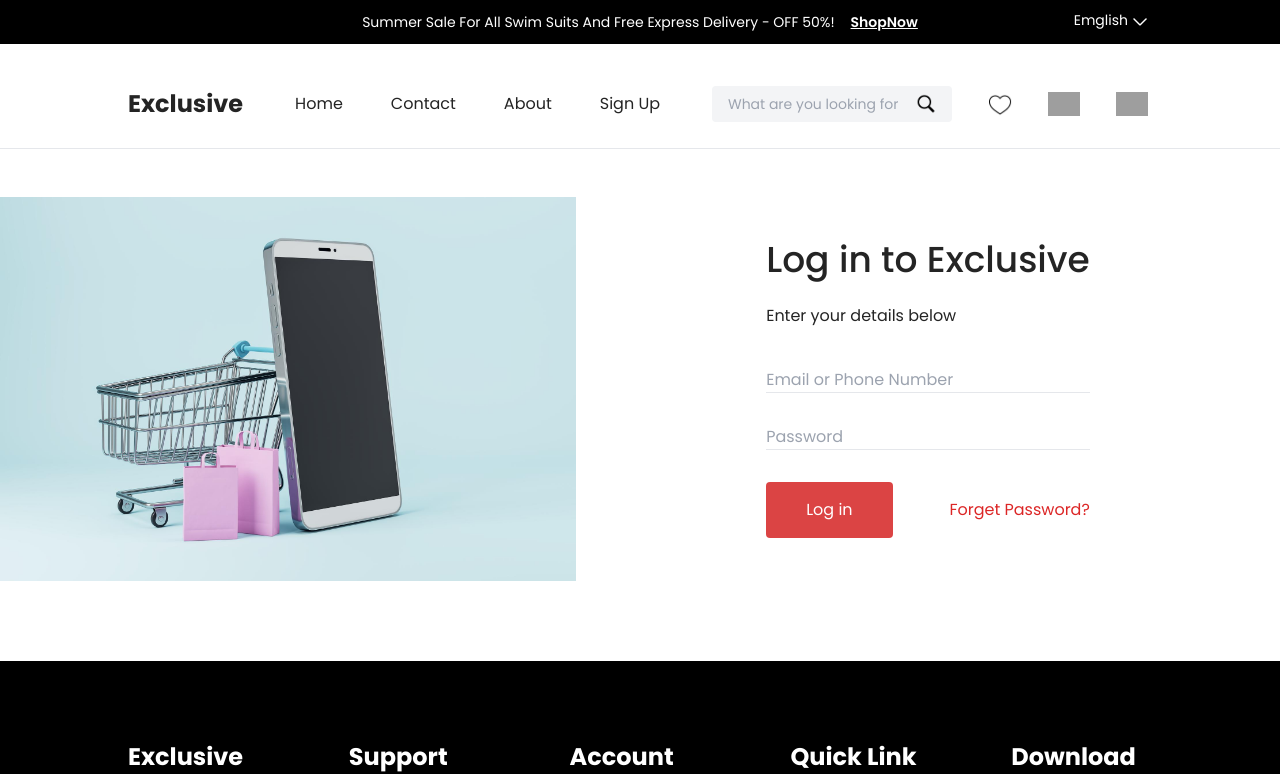
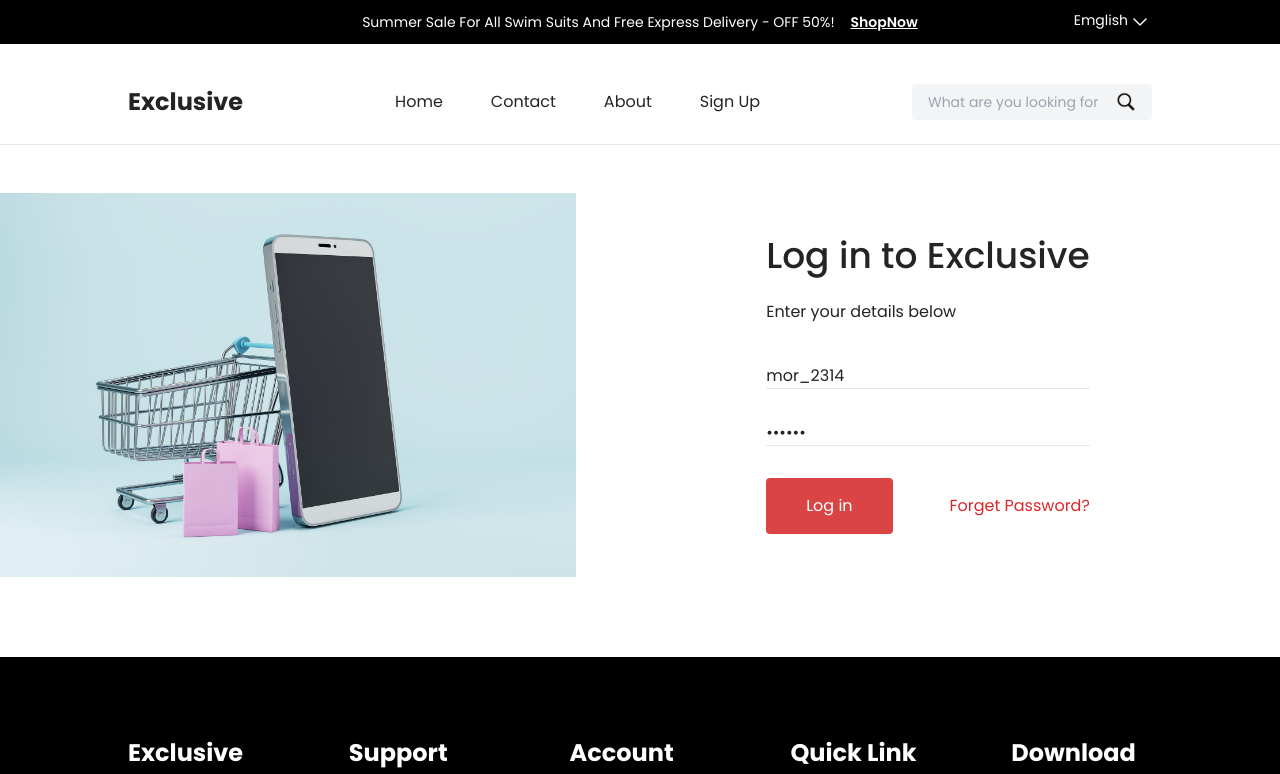
Before and after one commit to yabibal-Hu/Intern-E-Commerce, a React (Vite) app: page /login in a window 1280 px wide. Shown: the top 774 px of the page. Built offline with nearby package versions, Linux system fonts and the light colour scheme; grey boxes are pictures that could not be loaded.

Commit message:
update signin page

```diff
--- a/src/App.tsx
+++ b/src/App.tsx
@@ -1,5 +1,5 @@
 import "./App.css";
-import { Routes, Route } from "react-router-dom";
+import { Routes, Route, Navigate } from "react-router-dom";
 import CartPage from "./pages/CartPage";
 import Home from "./pages/Home";
 import Header from "./components/Header";
@@ -8,18 +8,43 @@ import Checkout from "./pages/Checkout";
 import Login from "./pages/Login";
 import SignUp from "./pages/SignUp";
 import Wishlist from "./pages/Wishlist";
+import { useEffect, useState } from "react";
 
 const App: React.FC = () => {
+  const [token, setToken] = useState<string | null>(null);
+  useEffect(() => {
+  const token = sessionStorage.getItem("token");
+  setToken(token);
+  }, []);
+
   return (
     <>
       <Header />
       <Routes>
-        <Route path="/" element={<Home />} />
-        <Route path="/login" element={<Login />} />
-        <Route path="/signup" element={<SignUp />} />
-        <Route path="/cart" element={<CartPage />} />
-        <Route path="/checkout" element={<Checkout />} />
-        <Route path="/wishlist" element={<Wishlist/>} />
+        {/* Public Routes */}
+        <Route
+          path="/login"
+          element={token ? <Navigate to="/" /> : <Login />}
+        />
+        <Route
+          path="/signup"
+          element={token ? <Navigate to="/" /> : <SignUp />}
+        />
+
+        {/* Protected Routes */}
+        <Route path="/" element={token ? <Home /> : <Navigate to="/login" />} />
+        <Route
+          path="/cart"
+          element={token ? <CartPage /> : <Navigate to="/login" />}
+        />
+        <Route
+          path="/checkout"
+          element={token ? <Checkout /> : <Navigate to="/login" />}
+        />
+        <Route
+          path="/wishlist"
+          element={token ? <Wishlist /> : <Navigate to="/login" />}
+        />
       </Routes>
       <Footer />
     </>
--- a/src/components/Header.tsx
+++ b/src/components/Header.tsx
@@ -21,6 +21,13 @@ export default function Header() {
   const { cartItems } = useCart();
   const totalIWishlistItems = Object.keys(wishlistItems).length;
   const totalCartItems = Object.keys(cartItems).length;
+const token = sessionStorage.getItem("token");
+
+const signOut = () => {
+  sessionStorage.removeItem("token");
+  window.location.replace("/login");
+
+}
 
   return (
     <section className="sticky top-0 bg-white z-50">
@@ -61,6 +68,8 @@ export default function Header() {
               />
             </div>
           </div>
+          {token && (
+
           <div className="flex justify-center items-center gap-8">
             <Link to="/wishlist" className="relative">
               <img src={heart} alt="" className="w-8 p-1" />
@@ -83,6 +92,7 @@ export default function Header() {
               onMouseLeave={() => setIsDropdownOpen(false)}
               className="relative"
             >
+
               <ButtonBase
                 onMouseEnter={() => setIconColor("ffffff")}
                 onMouseLeave={() => setIconColor("000000")}
@@ -94,7 +104,7 @@ export default function Header() {
                   alt="Dynamic Icon"
                 />
               </ButtonBase>
-              {isDropdownOpen && (
+              {isDropdownOpen  && (
                 <div
                   className="absolute top-10 right-0 w-56 bg-gradient-to-r from-gray-400 to-gray-700 text-white text-sm rounded shadow-md"
                   role="menu"
@@ -152,7 +162,7 @@ export default function Header() {
                       className="px-4 py-2 pb-4 hover:bg-gray-700 hover:rounded-b "
                       role="menuitem"
                     >
-                      <button className="flex items-center gap-2 w-full text-left">
+                      <button onClick={signOut} className="flex items-center gap-2 w-full text-left">
                         <img
                           src="https://img.icons8.com/?size=100&id=111473&format=png&color=ffffff"
                           alt="Logout Icon"
@@ -166,6 +176,7 @@ export default function Header() {
               )}
             </div>
           </div>
+              )}
         </div>
       </div>
     </section>
--- a/src/contexts/CartContext.tsx
+++ b/src/contexts/CartContext.tsx
@@ -1,10 +1,12 @@
 "use client";
 import { createContext, useContext, useState, ReactNode } from "react";
+import { Item } from "../pages/types";
 
 interface CartContextProps {
   cartItems: { [key: number]: number };
   addItems: (productId: number) => void;
   removeItem: (productId: number) => void;
+  addItemsToCart: (items: Item[]) => void;
   minusQuantity: (productId: number) => void;
   clearCart: () => void;
 }
@@ -22,6 +24,20 @@ export const useCart = () => {
 export const CartProvider = ({ children }: { children: ReactNode }) => {
   const [cartItems, setCartItems] = useState<{ [key: number]: number }>({});
 
+  const addItemsToCart = (items: Item[]) => {
+    setCartItems((prevCart) => {
+      const updatedCart = { ...prevCart };
+
+      items.forEach((item) => {
+        if (!updatedCart[item.id]) {
+          updatedCart[item.id] = 1;
+        }
+      });
+
+      return updatedCart;
+    });
+  };
+
   // Function to add an item to the cart
   const addItems = (productId: number) => {
     setCartItems((prevCart) => ({
@@ -29,7 +45,6 @@ export const CartProvider = ({ children }: { children: ReactNode }) => {
       [productId]: (prevCart[productId] || 0) + 1,
     }));
   };
-
   //Function to remove one quantity of an item
   const minusQuantity = (productId: number) => {
     setCartItems((prevCart) => {
@@ -42,7 +57,7 @@ export const CartProvider = ({ children }: { children: ReactNode }) => {
       return updatedCart;
     });
   };
-// Function to remove an item from the cart
+  // Function to remove an item from the cart
   const removeItem = (productId: number) => {
     setCartItems((prevCart) => {
       const updatedCart = { ...prevCart };
@@ -57,7 +72,14 @@ export const CartProvider = ({ children }: { children: ReactNode }) => {
 
   return (
     <CartContext.Provider
-      value={{ cartItems, addItems, removeItem, clearCart, minusQuantity }}
+      value={{
+        cartItems,
+        addItemsToCart,
+        addItems,
+        removeItem,
+        clearCart,
+        minusQuantity,
+      }}
     >
       {children}
     </CartContext.Provider>
--- a/src/pages/Login.tsx
+++ b/src/pages/Login.tsx
@@ -1,6 +1,48 @@
+import { useState } from "react";
+// import { useNavigate } from "react-router-dom";
+import axios from "axios";
 import cart from "../../public/img/cart.jpeg";
 
-export default function () {
+export default function Login() {
+  const [userName, setUserName] = useState("mor_2314");
+  const [password, setPassword] = useState("83r5^_");
+  const [error, setError] = useState("");
+  const [success, setSuccess] = useState("");
+  const [loading, setLoading] = useState(false);
+  // const navigate = useNavigate();
+
+  const loginUser = async (username: string, password: string) => {
+    return axios.post("https://fakestoreapi.com/auth/login", {
+      username,
+      password,
+    });
+  };
+
+  const handleSubmit = async (event: React.FormEvent<HTMLFormElement>) => {
+    event.preventDefault();
+    if (!userName || !password) {
+      setError("Username and password are required.");
+      return;
+    }
+
+    setLoading(true);
+    try {
+      const response = await loginUser(userName, password);
+      sessionStorage.setItem("token", response.data.token);
+      setSuccess("Login successful!");
+      setError("");
+      setTimeout(() => window.location.replace("/"), 1000);
+    } catch (error) {
+      if (axios.isAxiosError(error) && error.response?.status === 401) {
+        setError("Invalid username or password.");
+      } else {
+        setError("An error occurred. Please try again later.");
+      }
+    } finally {
+      setLoading(false);
+    }
+  };
+
   return (
     <section className="grid grid-cols-4 mt-12 mb-20 mr-32">
       <div className="col-span-2">
@@ -10,20 +52,35 @@ export default function () {
         <div className="flex flex-col gap-6 items-start justify-center gap-4 ml-32">
           <p className="text-4xl font-medium">Log in to Exclusive</p>
           <p className=" text-base">Enter your details below</p>
-          <form action="" className=" flex flex-col gap-8 w-full mt-4">
+          {error && <p className="text-red-600">{error}</p>}
+          {success && <p className="text-green-600">{success}</p>}
+          <form
+            onSubmit={handleSubmit}
+            className=" flex flex-col gap-8 w-full mt-4"
+          >
             <input
               type="text"
+              value={userName}
+              onChange={(e) => setUserName(e.target.value)}
               placeholder="Email or Phone Number"
               className="border-b w-full focus:ring-0 focus:outline-none "
             />
             <input
               type="password"
+              value={password}
+              onChange={(e) => setPassword(e.target.value)}
               placeholder="Password"
               className="border-b w-full focus:ring-0 focus:outline-none "
             />
             <div className="flex justify-between items-center w-full">
-              <button className="bg-[#DB4444] hover:bg-red-600 text-white px-10 py-4  rounded ">
-                Log in
+              <button
+                type="submit"
+                disabled={loading}
+                className={`bg-[#DB4444] hover:bg-red-600 text-white px-10 py-4 rounded ${
+                  loading ? "opacity-50 cursor-not-allowed" : ""
+                }`}
+              >
+                {loading ? "Logging in..." : "Log in"}
               </button>
               <p className="text-red-600">Forget Password?</p>
             </div>
--- a/src/pages/Wishlist.tsx
+++ b/src/pages/Wishlist.tsx
@@ -3,10 +3,12 @@ import { useWishlist } from "../contexts/wishContext";
 import ItemCard from "../components/item/ItemCard";
 import { useEffect, useState } from "react";
 import { Item } from "./types";
+import { useCart } from "../contexts/CartContext";
 import { useNavigate } from "react-router-dom";
 
 export default function Wishlist() {
   const { wishlistItems } = useWishlist();
+  const { addItemsToCart } = useCart();
   const totalItems = Object.keys(wishlistItems);
   const [filteredItems, setFilteredItems] = useState<Item[]>([]);
   const [electronics, setElectronics] = useState<Item[]>([]);
@@ -34,6 +36,13 @@ export default function Wishlist() {
     }
   }, [totalItems]);
 
+// const addItemsToCart = () => {
+//   for (let i = 0; i < filteredItems.length; i++) {
+//     addItems(filteredItems[i].id);
+//   }
+// };
+
+
   const navigate = useNavigate();
   if (totalItems.length === 0) {
     return (
@@ -49,13 +58,18 @@ export default function Wishlist() {
     );
   }
 
+
+
   return (
     <div className=" p-32">
       <section>
         <div className="flex justify-between items-center mb-10 ">
           <p className="text-lg">Wishlist ({totalItems.length})</p>
-          <button className="hover:bg-red-600 hover:text-white px-10 py-4 border-2  rounded ">
-            Move All To Bag
+          <button
+            onClick={() => addItemsToCart(filteredItems)}
+            className="hover:bg-red-600 hover:text-white px-10 py-4 border-2  rounded "
+          >
+            Move All To Bagg
           </button>
         </div>
 
```
